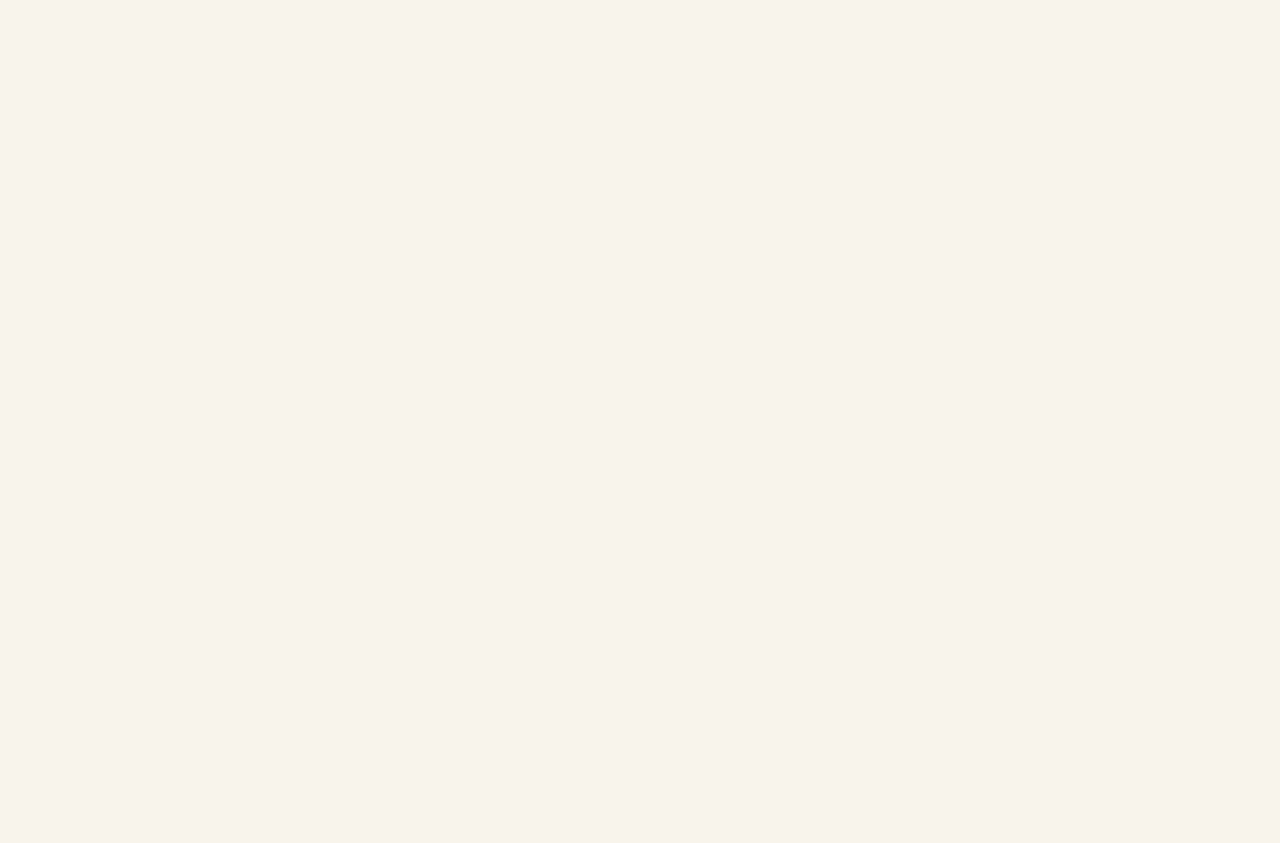
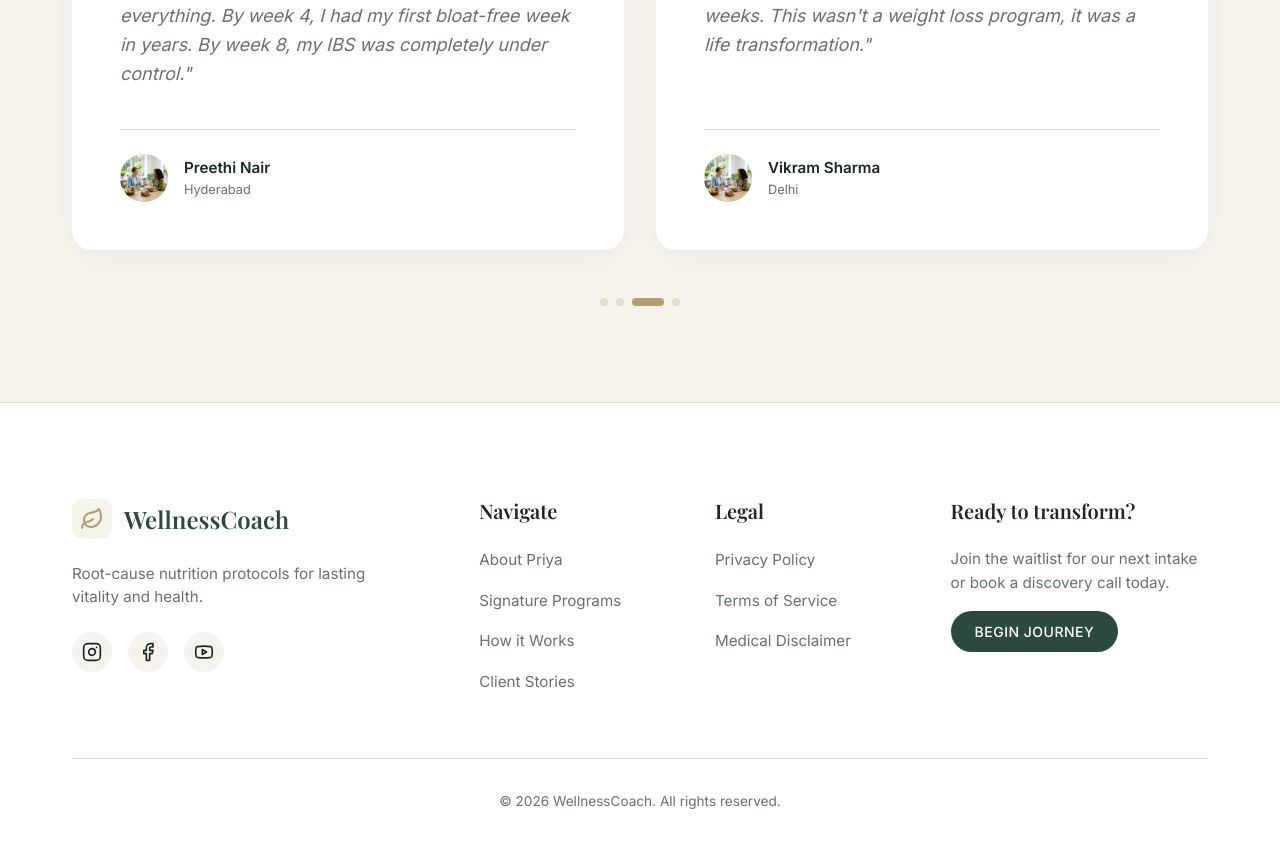
Before and after one commit to jithindevoffice-hue/nutrition-websie, a React (Vite) app: page / in a window 1280 px wide. Shown: the part 5983-6826 px from the top of the page. Before the commit the page ends 5258 px from the top, so only its background shows below. Built offline with nearby package versions, Linux system fonts and the light colour scheme; a web font is replaced by a local one.

Commit message:
feat: Implement Footer component with dedicated styling and integrate it along with TestimonialsSection into the LandingPage.

```diff
--- /dev/null
+++ b/src/components/Footer.module.css
@@ -0,0 +1,128 @@
+.footer {
+    background-color: var(--color-card-bg);
+    padding: 6rem 0 2rem;
+    border-top: 1px solid var(--color-border);
+}
+
+.container {
+    max-width: 1200px;
+    margin: 0 auto;
+    padding: 0 2rem;
+}
+
+.topSection {
+    display: grid;
+    grid-template-columns: 2fr 1fr 1fr 1.5fr;
+    gap: 4rem;
+    margin-bottom: 4rem;
+}
+
+.brand {
+    display: flex;
+    flex-direction: column;
+    gap: 1.5rem;
+}
+
+.logo {
+    display: flex;
+    align-items: center;
+    gap: 0.75rem;
+}
+
+.logoIcon {
+    display: flex;
+    align-items: center;
+    justify-content: center;
+    background-color: var(--color-bg);
+    width: 40px;
+    height: 40px;
+    border-radius: 10px;
+}
+
+.logoText {
+    font-family: var(--font-serif);
+    font-weight: 600;
+    font-size: 1.5rem;
+    color: var(--color-primary);
+}
+
+.brandDesc {
+    color: var(--color-text-muted);
+    max-width: 300px;
+    font-size: 0.95rem;
+}
+
+.socials {
+    display: flex;
+    gap: 1rem;
+}
+
+.socialIcon {
+    width: 40px;
+    height: 40px;
+    border-radius: 50%;
+    background-color: var(--color-bg);
+    display: flex;
+    align-items: center;
+    justify-content: center;
+    color: var(--color-text-main);
+    transition: all 0.2s;
+}
+
+.socialIcon:hover {
+    background-color: var(--color-primary);
+    color: white;
+}
+
+.linksColumn h4,
+.ctaColumn h4 {
+    font-family: var(--font-serif);
+    font-size: 1.25rem;
+    color: var(--color-text-main);
+    margin-bottom: 1.5rem;
+    font-weight: 600;
+}
+
+.linksColumn ul {
+    list-style: none;
+    display: flex;
+    flex-direction: column;
+    gap: 1rem;
+}
+
+.linksColumn a {
+    color: var(--color-text-muted);
+    transition: color 0.2s;
+    font-size: 0.95rem;
+}
+
+.linksColumn a:hover {
+    color: var(--color-primary);
+}
+
+.ctaColumn p {
+    color: var(--color-text-muted);
+    font-size: 0.95rem;
+    line-height: 1.6;
+}
+
+.bottomSection {
+    border-top: 1px solid var(--color-border);
+    padding-top: 2rem;
+    text-align: center;
+    color: var(--color-text-muted);
+    font-size: 0.85rem;
+}
+
+@media (max-width: 1024px) {
+    .topSection {
+        grid-template-columns: 1fr 1fr;
+    }
+}
+
+@media (max-width: 768px) {
+    .topSection {
+        grid-template-columns: 1fr;
+        gap: 3rem;
+    }
+}
--- a/src/pages/LandingPage.tsx
+++ b/src/pages/LandingPage.tsx
@@ -4,6 +4,8 @@ import { HeroSection } from '../components/HeroSection';
 import { AboutSection } from '../components/AboutSection';
 import { ProgramsSection } from '../components/ProgramsSection';
 import { ProcessSection } from '../components/ProcessSection';
+import { TestimonialsSection } from '../components/TestimonialsSection';
+import { Footer } from '../components/Footer';
 import styles from './LandingPage.module.css';
 
 export const LandingPage = () => {
@@ -14,6 +16,8 @@ export const LandingPage = () => {
             <AboutSection />
             <ProgramsSection />
             <ProcessSection />
+            <TestimonialsSection />
+            <Footer />
         </div>
     );
 };
```
